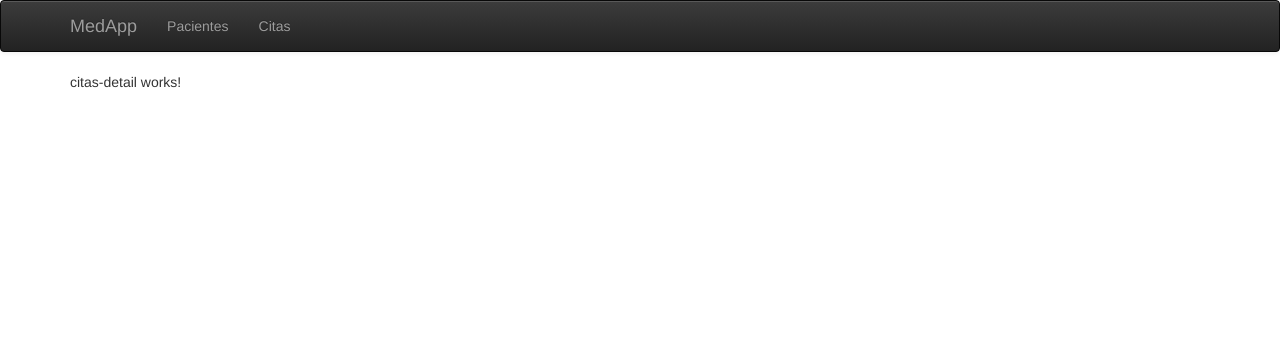
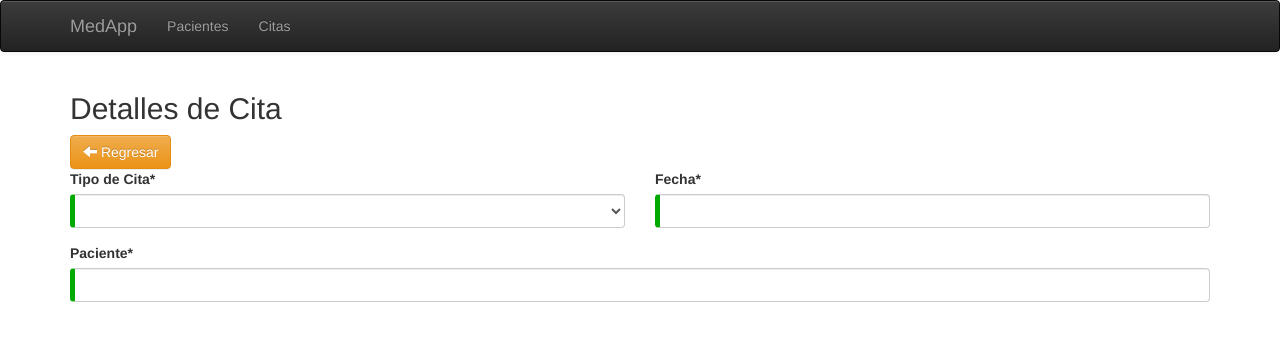
Before and after one commit to marcohern/MedApp, an Angular app in the folder MedApp/Client/: page /cita/crear in a window 1280 px wide. Shown: the top 340 px of the page. Built offline with nearby package versions, Linux system fonts and the light colour scheme.

Commit message:
added cita details form, experimenting with datepicker

```diff
--- a/MedApp/Client/package.json
+++ b/MedApp/Client/package.json
@@ -24,6 +24,7 @@
     "bootstrap": "^3.3.7",
     "core-js": "^2.4.1",
     "jquery": "^3.2.1",
+    "ngx-bootstrap": "^1.7.1",
     "rxjs": "^5.1.0",
     "zone.js": "^0.8.4"
   },
--- a/MedApp/Client/src/app/modules/citas/citas-detail/citas-detail.component.html
+++ b/MedApp/Client/src/app/modules/citas/citas-detail/citas-detail.component.html
@@ -1,3 +1,30 @@
-<p>
-  citas-detail works!
-</p>
+<h2>Detalles de Cita</h2>
+<a class="btn btn-warning" [routerLink]="['/citas']">
+  <i class="glyphicon glyphicon-arrow-left"></i> Regresar
+</a>
+<form [formGroup]="citaForm">
+  <div class="row">
+    <div class="col-sm-6">
+      <div class="form-group">
+        <label for="tipoCita">Tipo de Cita*</label>
+        <select formControlName="tipoCita" placeholder="Escoge Tipo de Cita" class="form-control">
+          <option *ngFor="let tipoCita of tiposCita" [value]="tipoCita.ID">{{tipoCita.Descripcion}}</option>
+        </select>
+      </div>
+    </div>
+    <div class="col-sm-6">
+      <div class="form-group">
+        <label for="fecha">Fecha*</label>
+        <input class="form-control" id="fecha" type="text" formControlName="fecha" />
+      </div>
+    </div>
+  </div>
+  <div class="row">
+    <div class="col-sm-12">
+      <div class="form-group">
+        <label for="paciente">Paciente*</label>
+        <input class="form-control" id="paciente" type="text" formControlName="paciente" />
+      </div>
+    </div>
+  </div>
+</form>
--- a/MedApp/Client/src/app/modules/citas/citas-detail/citas-detail.component.ts
+++ b/MedApp/Client/src/app/modules/citas/citas-detail/citas-detail.component.ts
@@ -1,4 +1,11 @@
 import { Component, OnInit } from '@angular/core';
+import { ActivatedRoute, Router } from '@angular/router';
+import { FormGroup, FormControl, FormBuilder, Validators } from '@angular/forms';
+
+import { TipoCita } from '../../../models/tipo-cita'
+import { Cita } from '../../../models/cita'
+
+import { CitasService } from '../citas.service'
 
 @Component({
   selector: 'app-citas-detail',
@@ -7,9 +14,22 @@ import { Component, OnInit } from '@angular/core';
 })
 export class CitasDetailComponent implements OnInit {
 
-  constructor() { }
+    private citaForm: FormGroup;
+    private tiposCita: TipoCita[] = [];
 
-  ngOnInit() {
-  }
+    constructor(
+        private fb: FormBuilder,
+        private router: Router,
+        private route: ActivatedRoute,
+        private cs: CitasService
+    ) { }
+
+    ngOnInit() {
+        this.citaForm = this.fb.group({
+            tipoCita: [''],
+            fecha: [''],
+            paciente: ['']
+        });
+    }
 
 }
--- a/MedApp/Client/src/app/modules/citas/citas.module.ts
+++ b/MedApp/Client/src/app/modules/citas/citas.module.ts
@@ -1,5 +1,7 @@
 import { NgModule } from '@angular/core';
 import { CommonModule } from '@angular/common';
+import { FormsModule, ReactiveFormsModule } from '@angular/forms';
+import { HttpModule } from '@angular/http';
 import { CitasRoutes } from './citas.routes';
 
 import { CitasListComponent } from './citas-list/citas-list.component';
@@ -10,7 +12,9 @@ import { CitasService } from './citas.service';
 @NgModule({
   imports: [
     CommonModule,
-
+    HttpModule,
+    FormsModule,
+    ReactiveFormsModule,
     CitasRoutes
   ],
   declarations: [CitasListComponent, CitasDetailComponent],
```
Also changed, not shown: 1 other file (tests, documents, lock files or other folders).
